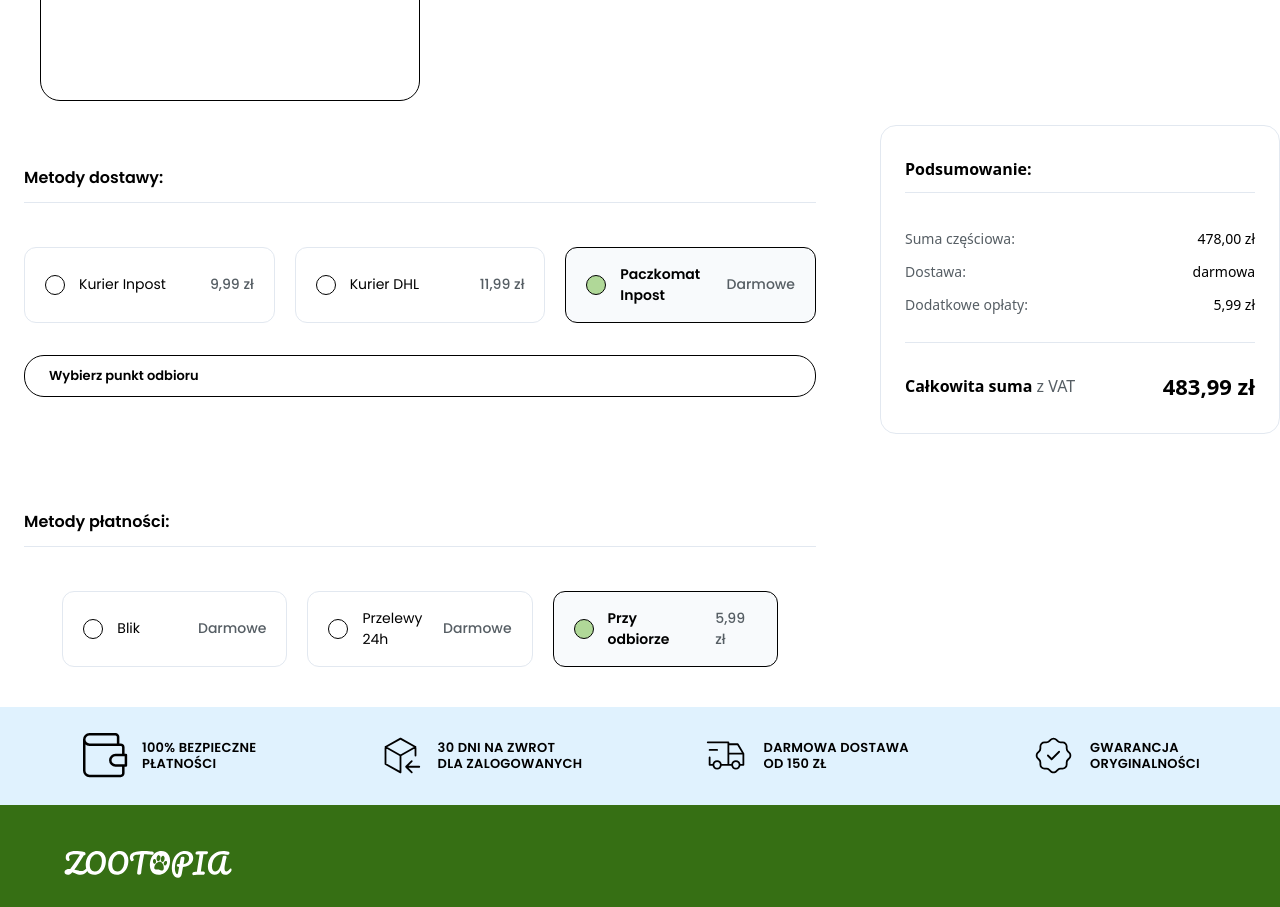
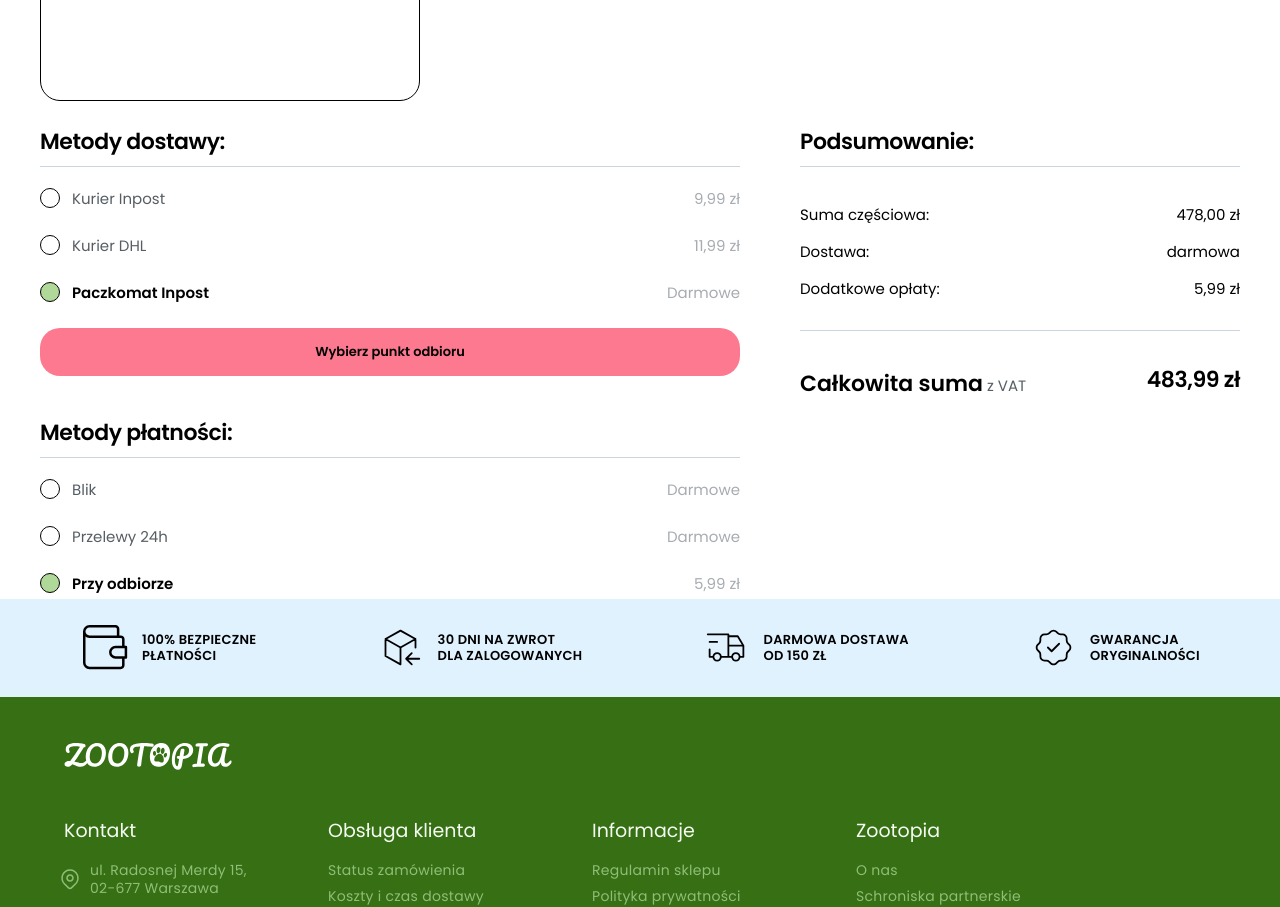
Before and after one commit to S1mpledboy/Zootopia, a Next.js app in the folder zootopia/: page /Payment in a window 1280 px wide. Shown: the part 1240-2147 px from the top of the page. Built offline with nearby package versions, Linux system fonts and the light colour scheme; no server answers.

Commit message:
Update delivery.module.css

```diff
--- a/zootopia/app/Payment/delivery.module.css
+++ b/zootopia/app/Payment/delivery.module.css
@@ -1,295 +1,144 @@
 /* ==========================================================================
-   1. GŁÓWNY KONTENER I UKŁAD STRONY
+   GŁÓWNY UKŁAD STRONY (ROZDZIAŁ NA KOLUMNY)
    ========================================================================== */
-
-.produktyWKoszyku {
+.frameParent {
   width: 100%;
   max-width: 1200px;
   margin: 0 auto;
-  position: relative;
-  display: flex;
-  flex-direction: column;
-  align-items: center;
-  padding: 40px 24px;
-  box-sizing: border-box;
-  gap: 32px;
-  text-align: left;
-  font-size: 14px;
-  color: #565e64;
-  font-family: 'Poppins', sans-serif;
-}
-
-/* Główny flex dla formularzy i podsumowania obok siebie / pod sobą */
-.frameParent {
-  width: 100%;
   display: flex;
   flex-direction: row;
   align-items: flex-start;
   justify-content: space-between;
+  gap: 60px;
+  font-family: 'Poppins', sans-serif;
+}
+
+/* Lewa kolumna (Dostawa i Płatności) */
+.produktyWKoszykuParent {
+  flex: 1;
+  display: flex;
+  flex-direction: column;
   gap: 40px;
 }
 
-@media (max-width: 968px) {
-  .frameParent {
-    flex-direction: column;
-    align-items: center;
-  }
-}
-
-/* Lewa kolumna: formularze adresowe i metody wyboru */
-.produktyWKoszykuParent {
-  flex: 1;
-  width: 100%;
-  display: flex;
-  flex-direction: column;
-  gap: 32px;
-}
-
-/* ==========================================================================
-   2. STYLIZACJA INPUTÓW I FORMULARZA ADRESOWEGO
-   ========================================================================== */
-
-.frameGroup {
-  width: 100%;
+/* Prawa kolumna (Podsumowanie) */
+.frameParent8 {
+  width: 440px;
   display: flex;
   flex-direction: column;
   gap: 20px;
 }
 
-.frameContainer, .frameDiv, .frameParent2, .frameParent3 {
+/* Wspólny styl dla bloków */
+.produktyWKoszyku {
   width: 100%;
   display: flex;
-  flex-direction: row;
-  gap: 20px;
-}
-
-@media (max-width: 576px) {
-  .frameContainer, .frameDiv, .frameParent2, .frameParent3 {
-    flex-direction: column;
-    gap: 16px;
-  }
-}
-
-.imiWrapper, .nazwiskoWrapper, .polskaWrapper, .kodPocztowyWrapper,
-.telefonWrapper, .eMailWrapper, .nazwaFirmyWrapper, .nipWrapper {
-  flex: 1;
-  width: 100%;
-  border: 1px solid #a7acb1;
-  border-radius: 12px;
-  padding: 14px 20px;
-  box-sizing: border-box;
-  background-color: #ffffff;
-  display: flex;
-  align-items: center;
-}
-
-/* Reset natywnych stylów przeglądarki dla inputów */
-.imi {
-  width: 100%;
-  border: none;
-  background: transparent;
-  outline: none;
-  font-family: 'Poppins', sans-serif;
-  font-size: 14px;
-  color: #000000;
-  padding: 0;
-}
-
-.imi::placeholder {
-  color: #a7acb1;
+  flex-direction: column;
 }
 
 /* ==========================================================================
-   3. CHECKBOXY, LOGOWANIE I UWAGI
+   NAGŁÓWKI I LINIE ODDZIELAJĄCE
    ========================================================================== */
-
-.rectangleParent, .rectangleGroup {
-  display: flex;
-  flex-direction: row;
-  align-items: center;
-  gap: 12px;
-  margin-top: 8px;
-}
-
-/* Styl dla checkboxów */
-.frameChild {
-  cursor: pointer;
-  width: 20px;
-  height: 20px;
-  accent-color: #fd798f; /* Kolor dopasowany do przycisku "Do kasy" */
-}
-
-.stworzyKonto {
-  font-weight: 500;
-  color: #000000;
-  cursor: pointer;
-  user-select: none;
-}
-
-.frameParent6 {
-  width: 100%;
-  display: flex;
-  flex-direction: column;
-  gap: 16px;
-  margin-top: 16px;
-}
-
-.maszJuKontoParent {
-  display: flex;
-  flex-direction: row;
-  gap: 6px;
-  font-size: 14px;
-}
-
-.zalogujSi {
-  color: #fd798f;
-  text-decoration: underline;
-}
-
-/* Kontener na uwagi (textarea) */
-.uwagiDoZamwieniaNpInfoWrapper {
-  width: 100%;
-  border: 1px solid #a7acb1;
-  border-radius: 12px;
-  padding: 14px 20px;
-  box-sizing: border-box;
-  background-color: #ffffff;
-}
-
-.uwagiDoZamwienia {
-  color: #000000;
-  font-family: 'Poppins', sans-serif;
-  font-size: 14px;
-  line-height: 1.5;
-}
-
-/* ==========================================================================
-   4. METODY DOSTAWY I PŁATNOŚCI (INTERAKTYWNE KAFELKI)
-   ========================================================================== */
-
 .metodyDostawyParent {
   width: 100%;
   display: flex;
   flex-direction: column;
-  gap: 8px;
 }
 
 .metodyDostawy {
-  font-size: 16px;
-  font-weight: 600;
+  font-size: 22px;
+  font-weight: 700;
   color: #000000;
+  letter-spacing: -0.02em;
+  margin-bottom: 8px;
 }
 
-/* Linia oddzielająca sekcje */
 .lineDivider {
   width: 100%;
   height: 1px;
-  background-color: #e2e8f0;
+  background-color: #cbd5e1; /* Cienka szara linia jak na zdjęciu */
   border: none;
-  margin: 4px 0 12px 0;
+  margin-bottom: 16px;
 }
 
-/* Wiersz pojedynczej opcji wyboru dostawy/płatności */
-.frameContainer .frameDiv, .produktyWKoszykuInner .frameDiv {
-  border: 1px solid #e2e8f0;
-  border-radius: 12px;
-  padding: 16px 20px;
-  box-sizing: border-box;
+/* ==========================================================================
+   LISTA WYBORU (DOSTAWA I PŁATNOŚCI)
+   ========================================================================== */
+.frameGroup, .produktyWKoszykuInner {
+  width: 100%;
+  display: flex;
+  flex-direction: column;
+}
+
+.frameContainer {
+  width: 100%;
+  display: flex;
+  flex-direction: column;
+  gap: 16px; /* Odstępy pionowe między opcjami */
+}
+
+/* Wiersz opcji (BRAK KAFELKÓW/OBRAMOWAŃ) */
+.frameDiv {
+  width: 100%;
   display: flex;
   flex-direction: row;
   justify-content: space-between;
   align-items: center;
-  background-color: #ffffff;
+  padding: 4px 0;
   cursor: pointer;
-  transition: all 0.2s ease-in-out;
-}
-
-.frameContainer .frameDiv:hover, .produktyWKoszykuInner .frameDiv:hover {
-  border-color: #cbd5e1;
-  background-color: #f8fafc;
-}
-
-/* Klasa aktywująca dla wybranej metody */
-.activeOption {
-  border-color: #000000 !important;
-  background-color: #f8fafc !important;
+  background: transparent;
 }
 
 .ellipseParent {
   display: flex;
   flex-direction: row;
   align-items: center;
-  gap: 14px;
+  gap: 12px;
 }
 
+/* Teksty opcji */
 .kurierInpost {
-  font-size: 14px;
-  color: #000000;
-  transition: font-weight 0.1s ease;
+  font-size: 15px;
+  color: #565e64;
+  font-weight: 400;
 }
 
-/* Dynamiczne pogrubianie wybranego tekstu */
+/* Ceny po prawej stronie opcji */
+.od999Z {
+  font-size: 15px;
+  color: #a7acb1;
+  font-weight: 400;
+  text-align: right;
+}
+
+/* Stan aktywny (zaznaczony) */
 .boldText {
   font-weight: 700 !important;
+  color: #000000 !important;
 }
 
-.od999Z {
-  font-size: 14px;
-  font-weight: 500;
-  color: #565e64;
-}
-
-/* Przycisk wyboru punktu odbioru dla Paczkomatów */
+/* Przycisk dla paczkomatu */
 .wybierzPunktOdbioruWrapper {
-  display: inline-flex;
-  border: 1px solid #000000;
+  width: 100%;
+  background-color: #fd798f; /* Różowy kolor przycisku */
   border-radius: 20px;
-  padding: 10px 24px;
+  padding: 14px 0;
+  display: flex;
+  justify-content: center;
+  align-items: center;
   cursor: pointer;
-  margin-top: 12px;
-  background-color: #ffffff;
-  transition: background-color 0.2s ease;
-}
-
-.wybierzPunktOdbioruWrapper:hover {
-  background-color: #000000;
-}
-
-.wybierzPunktOdbioruWrapper:hover .wybierzPunktOdbioru {
-  color: #ffffff;
+  margin-top: 20px;
 }
 
 .wybierzPunktOdbioru {
+  font-size: 13px;
   font-weight: 600;
   color: #000000;
-  font-size: 13px;
 }
 
 /* ==========================================================================
-   5. PRAWA KOLUMNA: PODSUMOWANIE CENOWE (POPRAWIONE)
+   TABELA PODSUMOWANIA (PRAWA KOLUMNA)
    ========================================================================== */
-
-.frameParent8 {
-  width: 400px;
-  background-color: #ffffff;
-  border: 1px solid #e2e8f0;
-  border-radius: 16px;
-  padding: 32px 24px;
-  box-sizing: border-box;
-  display: flex;
-  flex-direction: column;
-  gap: 24px;
-  position: sticky;
-  top: 40px;
-}
-
-@media (max-width: 968px) {
-  .frameParent8 {
-    width: 100%;
-    position: static;
-  }
-}
-
 .frameParent9 {
   width: 100%;
   display: flex;
@@ -297,48 +146,43 @@
   gap: 14px;
 }
 
-/* Wymuszenie sztywnego układu obok siebie bez względu na szerokość ekranu */
 .frameDivSummary {
-  display: flex !important;
-  flex-direction: row !important; /* Tekst i cena ZAWSZE w jednej linii */
-  justify-content: space-between !important;
-  align-items: center !important;
+  display: flex;
+  flex-direction: row;
+  justify-content: space-between;
+  align-items: center;
   width: 100%;
-  text-align: left !important;
 }
 
 .frameDivSummary .kurierInpost {
-  color: #565e64;
-  font-size: 14px;
+  font-size: 15px;
+  color: #000000;
 }
 
-/* Styl dla wartości po prawej stronie (ceny) */
 .frameDivSummary .kurierInpost:last-child {
-  color: #000000;
-  font-weight: 500;
+  font-weight: 400;
   text-align: right;
 }
 
-/* Sekcja ostatecznej sumy całkowitej */
+/* Sekcja Sumy Całkowitej */
 .metodyDostawyParentTotal {
   width: 100%;
   display: flex;
   flex-direction: column;
+  margin-top: 10px;
 }
 
-/* Wymuszenie wiersza dla linii podsumowującej kwotę do zapłaty */
 .frameDivSummaryTotal {
-  display: flex !important;
-  flex-direction: row !important; /* ZAWSZE obok siebie */
-  justify-content: space-between !important;
-  align-items: center !important;
+  display: flex;
+  flex-direction: row;
+  justify-content: space-between;
+  align-items: center;
   width: 100%;
   margin-top: 16px;
 }
 
 .cakowitaSumaZContainer {
-  font-size: 16px;
-  text-align: left;
+  font-size: 22px; /* Większy tekst dla głównej sumy */
 }
 
 .cakowitaSuma {
@@ -347,13 +191,14 @@
 }
 
 .zVat {
+  font-size: 15px;
   font-weight: 400;
   color: #565e64;
 }
 
-/* Kwota całkowita (duża czcionka po prawej) */
-.frameDivSummaryTotal .metodyDostawy {
-  font-size: 22px;
+/* Wielka pogrubiona kwota na samym dole */
+.totalAmountBig {
+  font-size: 26px;
   font-weight: 700;
   color: #000000;
   text-align: right;
```
